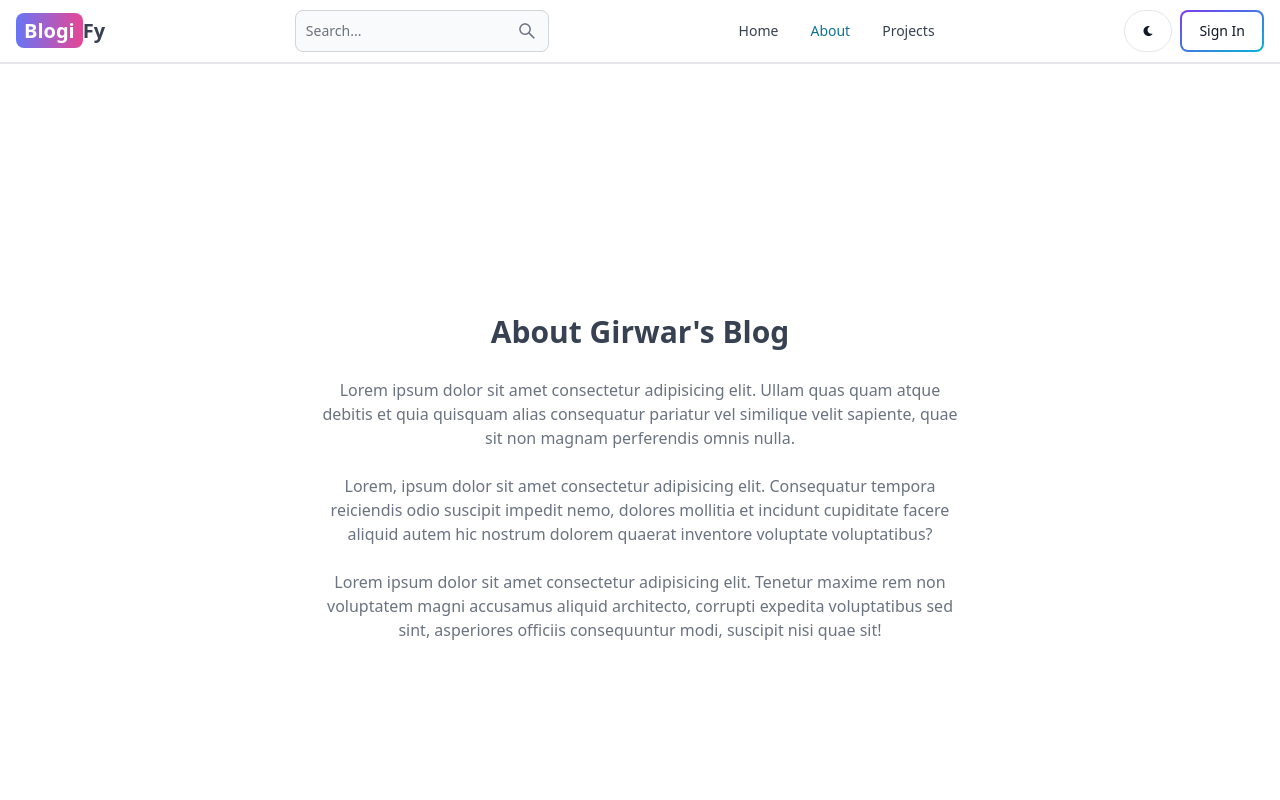
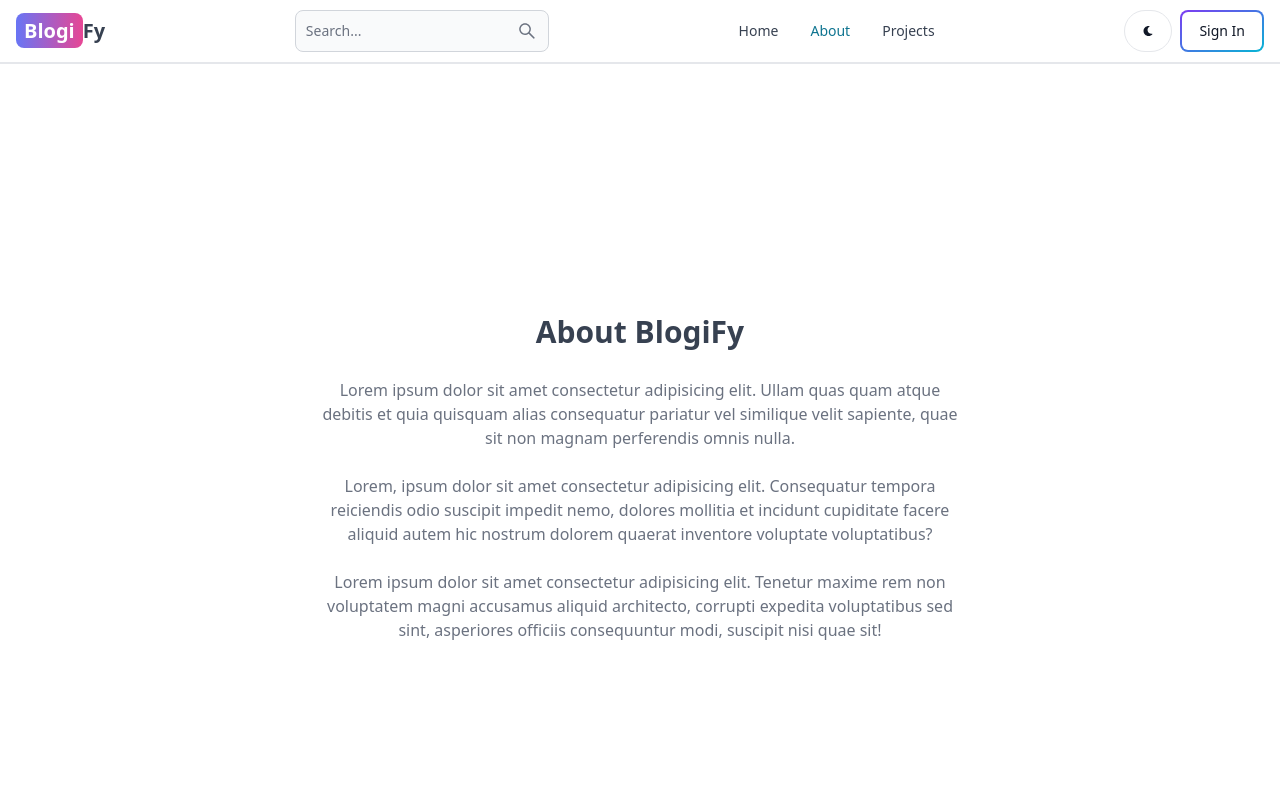
Before and after one commit to Girwar-Sahu/blogapp-using-mern, a React (Vite) app in the folder client/: page /about in a window 1280 px wide. Shown: the top 800 px of the page. Built offline with nearby package versions, Linux system fonts and the light colour scheme; no server answers; a web font is replaced by a local one.

Commit message:
Update About.jsx

```diff
--- a/client/src/pages/About.jsx
+++ b/client/src/pages/About.jsx
@@ -6,7 +6,7 @@ function About() {
       <div className="max-w-2xl mx-auto p-3 text-center">
         <div className="">
           <h1 className="text-3xl font-semibold text-center my-7">
-            About Girwar's Blog
+            About BlogiFy
           </h1>
           <div className="text-md text-gray-500 flex flex-col gap-6">
             <p>
```
